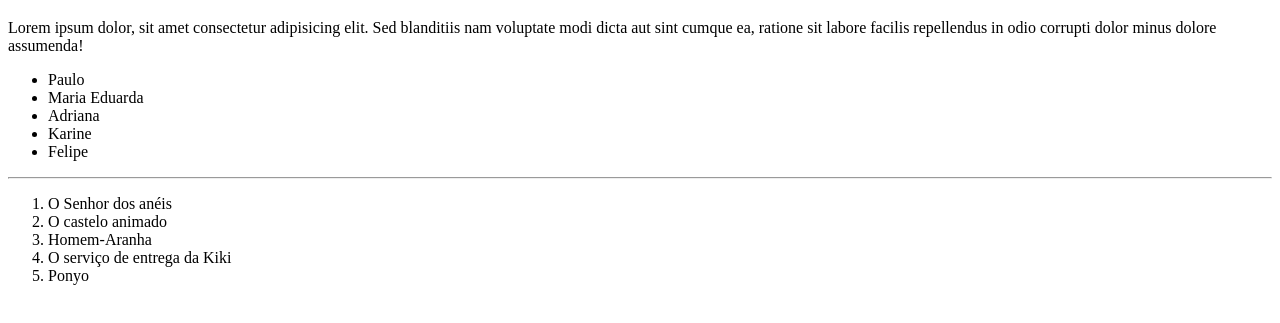
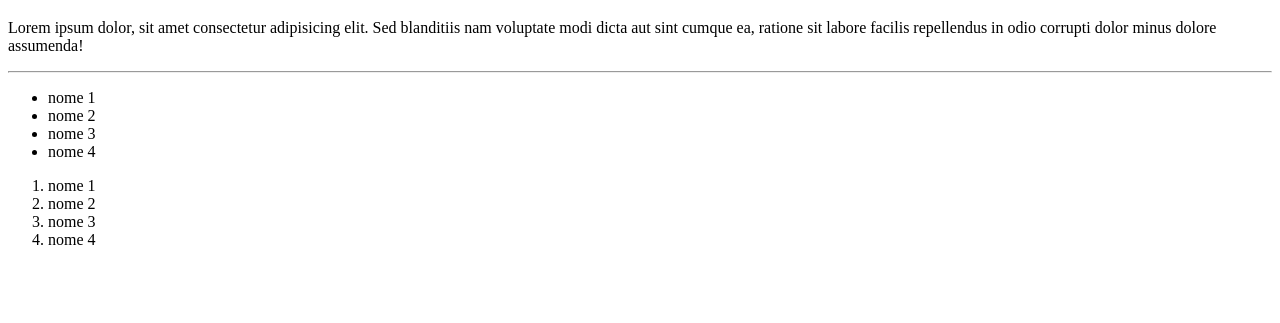
Before and after one commit to Downzin01/TI-24, a plain HTML site: page curriculo/index.html in a window 1280 px wide. Shown: the part 61-384 px from the top of the page. Drawn offline with Linux system fonts and the light colour scheme.

Commit message:
📚 Primeira aula de HTML

```diff
--- a/curriculo/index.html
+++ b/curriculo/index.html
@@ -3,26 +3,24 @@
 <head>
     <meta charset="UTF-8">
     <meta name="viewport" content="width=device-width, initial-scale=1.0">
-    <title>Document</title>
+    <title>Meu Currículo</title>
 </head>
 <body>
-    <h1>Matheus Dantas</h1>
+    <h1>Matheus Dantas</h1> <!-- igual 0 h1, temos a hierarquia até o h6, onde quanto menor o número, mais importante-->
     <p>Lorem ipsum dolor, sit amet consectetur adipisicing elit. Sed blanditiis nam voluptate modi dicta aut sint cumque ea, ratione sit labore facilis repellendus in odio corrupti dolor minus dolore assumenda!</p>
+    <hr>
+    <ul>
+        <li>nome 1</li>
+        <li>nome 2</li>
+        <li>nome 3</li>
+        <li>nome 4</li>
+    </ul>
 
-    <ul>
-        <li>Paulo</li>
-        <li>Maria Eduarda</li>
-        <li>Adriana</li>
-        <li>Karine</li>
-        <li>Felipe</li>
-    </ul>
-    <hr>
     <ol>
-        <li>O Senhor dos anéis</li>
-        <li>O castelo animado</li>
-        <li>Homem-Aranha</li>
-        <li>O serviço de entrega da Kiki</li>
-        <li>Ponyo</li>
+        <li>nome 1</li>
+        <li>nome 2</li>
+        <li>nome 3</li>
+        <li>nome 4</li>
     </ol>
 </body>
 </html>
```
